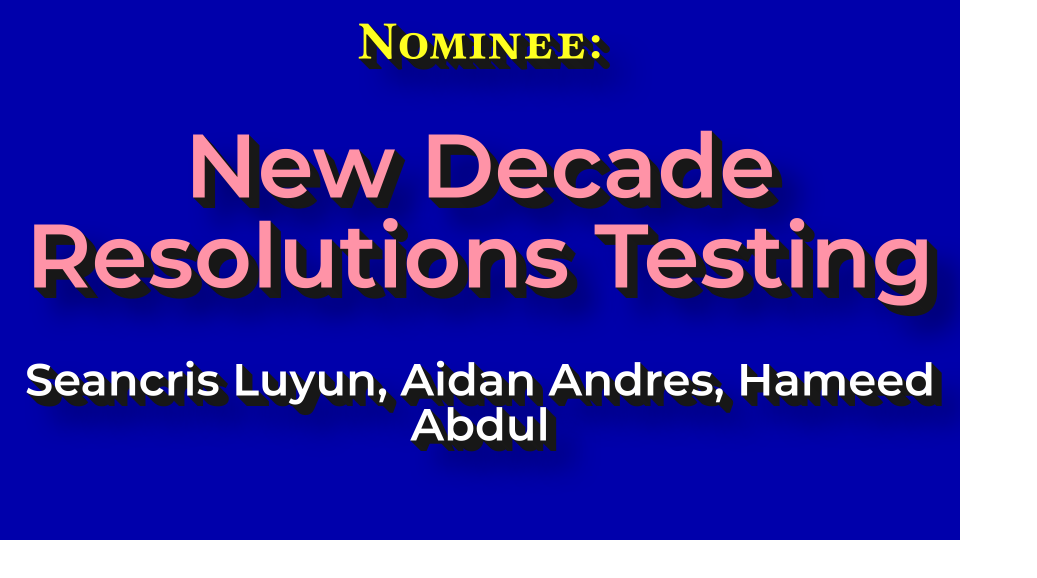
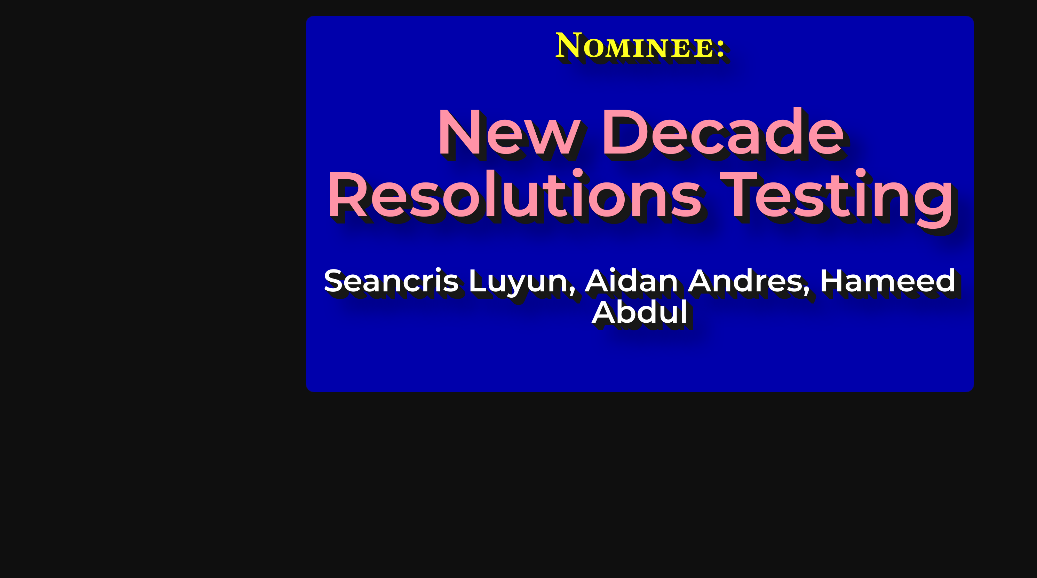
Before and after one commit to khui0/falcos-generator, a website built with Vite: page index.html in a window 1280 px wide. Shown: the whole page, without its empty margins (0-1037 px from the left). Built offline with nearby package versions, Linux system fonts and the light colour scheme.

Commit message:
Add styling

```diff
--- a/index.html
+++ b/index.html
@@ -4,11 +4,12 @@
 <head>
     <meta charset="UTF-8" />
     <meta name="viewport" content="width=device-width, initial-scale=1.0" />
-    <title></title>
+    <title>Falcosinator 1000</title>
+    <link rel="shortcut icon" href="favicon.ico" type="image/x-icon">
 </head>
 
 <body>
-    <canvas id="output"></canvas>
+    <canvas id="preview"></canvas>
     <script type="module" src="./src/main.js"></script>
 </body>
 
--- a/src/main.js
+++ b/src/main.js
@@ -2,18 +2,16 @@ import "./reset.css";
 import "./style.css";
 import "./fonts.css";
 
-import { Falcos } from "./falcos";
+import { Falcos } from "./falcos.js";
 
-const falcos = new Falcos(1920, 1080, {
+const WIDTH = 1920;
+const HEIGHT = 1080
 
-});
-
-const output = document.getElementById("output");
-output.width = 1920;
-output.height = 1080;
-const ctx = output.getContext("2d");
-
-let ready = false;
+const falcos = new Falcos(WIDTH, HEIGHT);
+const preview = document.getElementById("preview");
+preview.width = WIDTH;
+preview.height = HEIGHT;
+const ctx = preview.getContext("2d");
 
 const promises = [
     document.fonts.ready,
@@ -23,6 +21,5 @@ falcos.initializeFont("16px Montserrat-SemiBold");
 falcos.initializeFont("16px LinLibertineCapitalsB");
 
 Promise.all(promises).then(() => {
-    ready = true;
     ctx.drawImage(falcos.generate("New Decade Resolutions Testing", ["Seancris Luyun", "Aidan Andres", "Hameed Abdul"]), 0, 0);
 });
--- a/src/style.css
+++ b/src/style.css
@@ -1,3 +1,72 @@
-#output {
-    width: min(100%, 960px);
+:root {
+    color-scheme: dark;
+    --text-color: white;
+    --background-color: #0f0f0f;
+    --surface-color: #272727;
+    --surface-hover: #3d3d3d;
+    --accent-color: #b22323;
 }
+
+body {
+    display: flex;
+    flex-direction: column;
+    gap: 0.5rem;
+    width: min(100%, 700px);
+    margin: 0 auto;
+    padding: 1rem;
+    font-family: "Montserrat", sans-serif;
+    line-height: 1.6;
+    color: var(--text-color);
+    background-color: var(--background-color);
+}
+
+h1,
+h2,
+h3,
+h4,
+h5,
+h6 {
+    font-size: 1.5rem;
+    line-height: 1.2;
+}
+
+label {
+    display: flex;
+    flex-direction: column;
+}
+
+input,
+select {
+    height: 2em;
+    padding: 0 0.5em;
+    color: var(--text-color);
+    background-color: var(--surface-color);
+    border: none;
+    border-radius: 0.5rem;
+}
+
+button {
+    height: 2em;
+    padding: 0 1em;
+    color: var(--text-color);
+    background-color: var(--surface-color);
+    border: none;
+    border-radius: 0.5rem;
+}
+
+a {
+    color: var(--accent-color);
+    width: fit-content;
+}
+
+button:hover {
+    background-color: var(--surface-hover);
+    transition: background-color 200ms cubic-bezier(0.22, 1, 0.36, 1);
+}
+
+#preview {
+    aspect-ratio: 16 / 9;
+    width: 100%;
+    background-color: #252525;
+    border-radius: 0.5rem;
+}
```
Also changed, not shown: favicon.ico (added), src/reset.css (indentation only).
